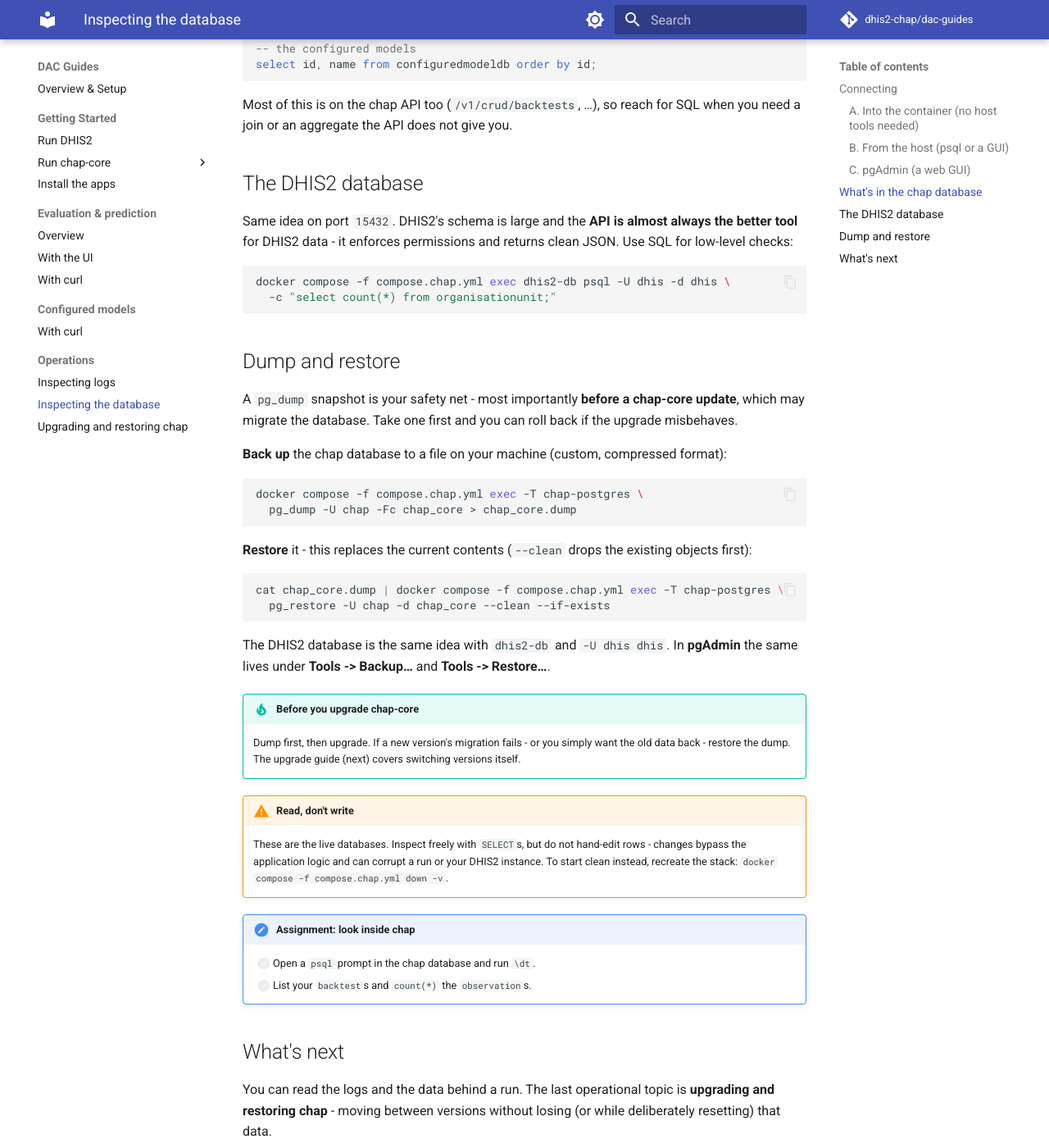
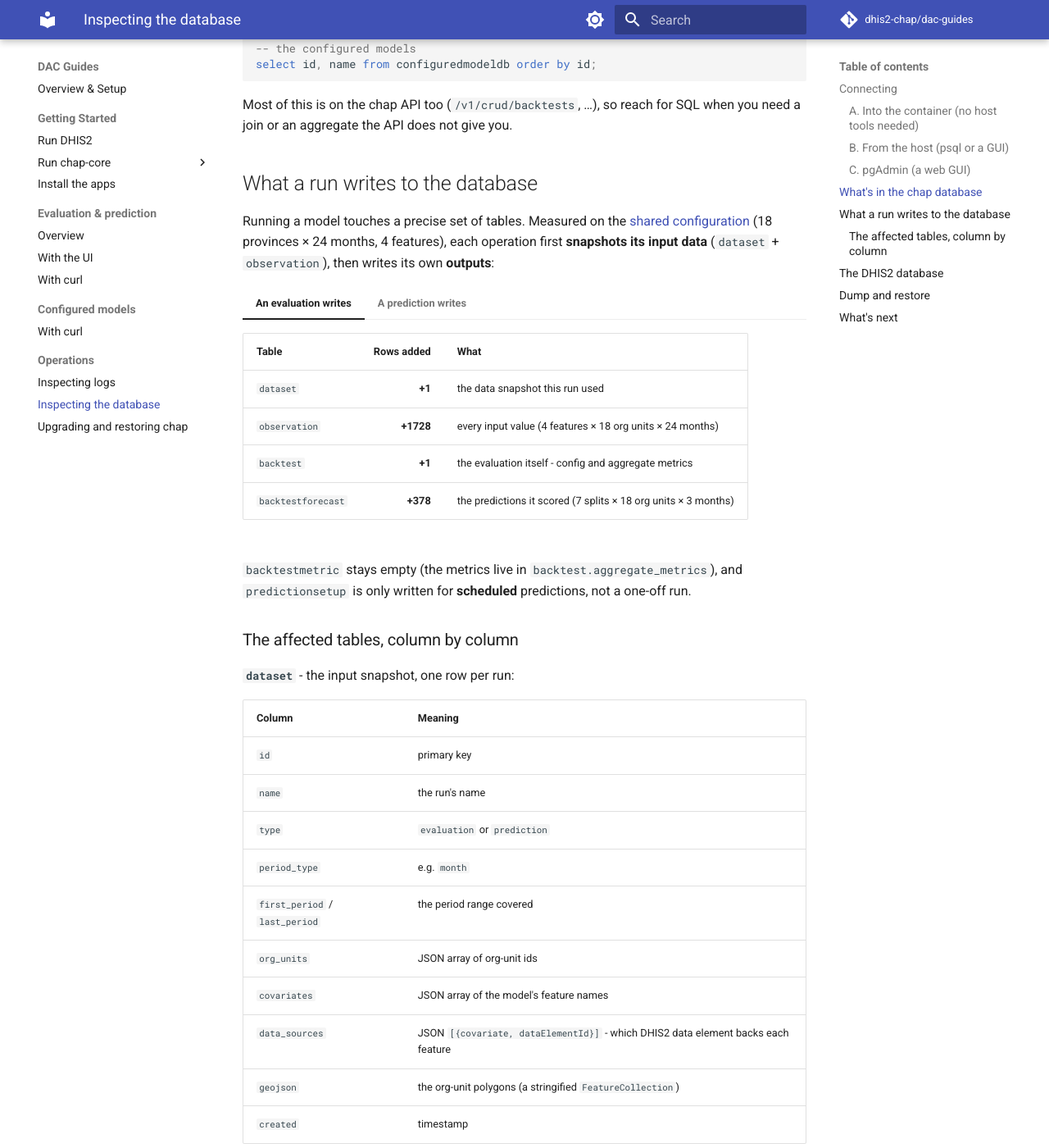
Before and after one commit to mortenoh/dac-ch-guide, an MkDocs documentation site: the page built from docs/operations/database.md, in a window 1280 px wide and 1400 px high, scrolled down 3776 px. Shown: the whole window at 82% size. Built offline with MkDocs 1.6.1 and Material for MkDocs 9.7.7, drawn with Linux system fonts in a browser that asks for light colours; comment, search, counter and statistics services are not loaded; some of the changed text lies outside the part shown.

Commit message:
docs: document exactly what a run writes to the chap database
Measured the per-table row deltas of an evaluation vs a prediction on
the shared config: both snapshot input data (dataset + observation),
then an evaluation adds backtest + backtestforecast, a prediction adds
prediction + predictionsamplesentry. Includes a column-by-column
reference for each affected table.

```diff
--- a/docs/operations/database.md
+++ b/docs/operations/database.md
@@ -107,6 +107,108 @@ select id, name from configuredmodeldb order by id;
 Most of this is on the chap API too (`/v1/crud/backtests`, …), so reach for SQL when you need a
 join or an aggregate the API does not give you.
 
+## What a run writes to the database
+
+Running a model touches a precise set of tables. Measured on the
+[shared configuration](../modelling/index.md) (18 provinces × 24 months, 4 features), each
+operation first **snapshots its input data** (`dataset` + `observation`), then writes its own
+**outputs**:
+
+=== "An evaluation writes"
+    | Table | Rows added | What |
+    |-------|-----------:|------|
+    | `dataset` | **+1** | the data snapshot this run used |
+    | `observation` | **+1728** | every input value (4 features × 18 org units × 24 months) |
+    | `backtest` | **+1** | the evaluation itself - config and aggregate metrics |
+    | `backtestforecast` | **+378** | the predictions it scored (7 splits × 18 org units × 3 months) |
+
+=== "A prediction writes"
+    | Table | Rows added | What |
+    |-------|-----------:|------|
+    | `dataset` | **+1** | its own data snapshot |
+    | `observation` | **+1728** | the input values again |
+    | `prediction` | **+1** | the forecast itself |
+    | `predictionsamplesentry` | **+54** | the forecast values (18 org units × 3 months) |
+
+`backtestmetric` stays empty (the metrics live in `backtest.aggregate_metrics`), and
+`predictionsetup` is only written for **scheduled** predictions, not a one-off run.
+
+### The affected tables, column by column
+
+**`dataset`** - the input snapshot, one row per run:
+
+| Column | Meaning |
+|--------|---------|
+| `id` | primary key |
+| `name` | the run's name |
+| `type` | `evaluation` or `prediction` |
+| `period_type` | e.g. `month` |
+| `first_period` / `last_period` | the period range covered |
+| `org_units` | JSON array of org-unit ids |
+| `covariates` | JSON array of the model's feature names |
+| `data_sources` | JSON `[{covariate, dataElementId}]` - which DHIS2 data element backs each feature |
+| `geojson` | the org-unit polygons (a stringified `FeatureCollection`) |
+| `created` | timestamp |
+
+**`observation`** - the input values, many rows per dataset:
+
+| Column | Meaning |
+|--------|---------|
+| `id` | primary key |
+| `dataset_id` | → `dataset` |
+| `org_unit` / `period` | where / when |
+| `feature_name` | which feature (`disease_cases`, `population`, `rainfall`, `mean_temperature`) |
+| `value` | the number (`null` where the source had no value) |
+
+**`backtest`** - one row per evaluation:
+
+| Column | Meaning |
+|--------|---------|
+| `id` | primary key |
+| `name` | the run's name |
+| `model_id` | the configured model's canonical name |
+| `model_db_id` | → `configuredmodeldb` (its numeric id) |
+| `model_template_version` | the template version used |
+| `dataset_id` | → `dataset` (the data used) |
+| `org_units` | JSON array of evaluated org units |
+| `split_periods` | JSON array of the backtest cut points (where train/test was split) |
+| `aggregate_metrics` | JSON of the computed metrics (`mae`, `rmse`, `crps`, `coverage_*`, …) |
+| `created` | timestamp |
+
+**`backtestforecast`** - the evaluation's predictions to score, many rows per backtest:
+
+| Column | Meaning |
+|--------|---------|
+| `id` | primary key |
+| `backtest_id` | → `backtest` |
+| `org_unit` / `period` | where / when the prediction is for |
+| `values` | JSON of the predicted quantiles/samples |
+| `last_train_period` | the last period the model trained on (the split) |
+| `last_seen_period` | the last period it had data for |
+
+**`prediction`** - one row per forecast:
+
+| Column | Meaning |
+|--------|---------|
+| `id` | primary key |
+| `name` | the run's name |
+| `model_id` / `model_db_id` | the model used |
+| `dataset_id` | → `dataset` |
+| `n_periods` | how many future periods were forecast |
+| `org_units` | JSON array of org units |
+| `prediction_setup_id` | → `predictionsetup` if it came from a saved setup, else `null` |
+| `meta_data` | JSON metadata |
+| `created` | timestamp |
+
+**`predictionsamplesentry`** - the forecast values, many rows per prediction:
+
+| Column | Meaning |
+|--------|---------|
+| `id` | primary key |
+| `prediction_id` | → `prediction` |
+| `org_unit` / `period` | where / when |
+| `values` | JSON of the predicted samples for that location and future period |
+
 ## The DHIS2 database
 
 Same idea on port `15432`. DHIS2's schema is large and the **API is almost always the better
```
